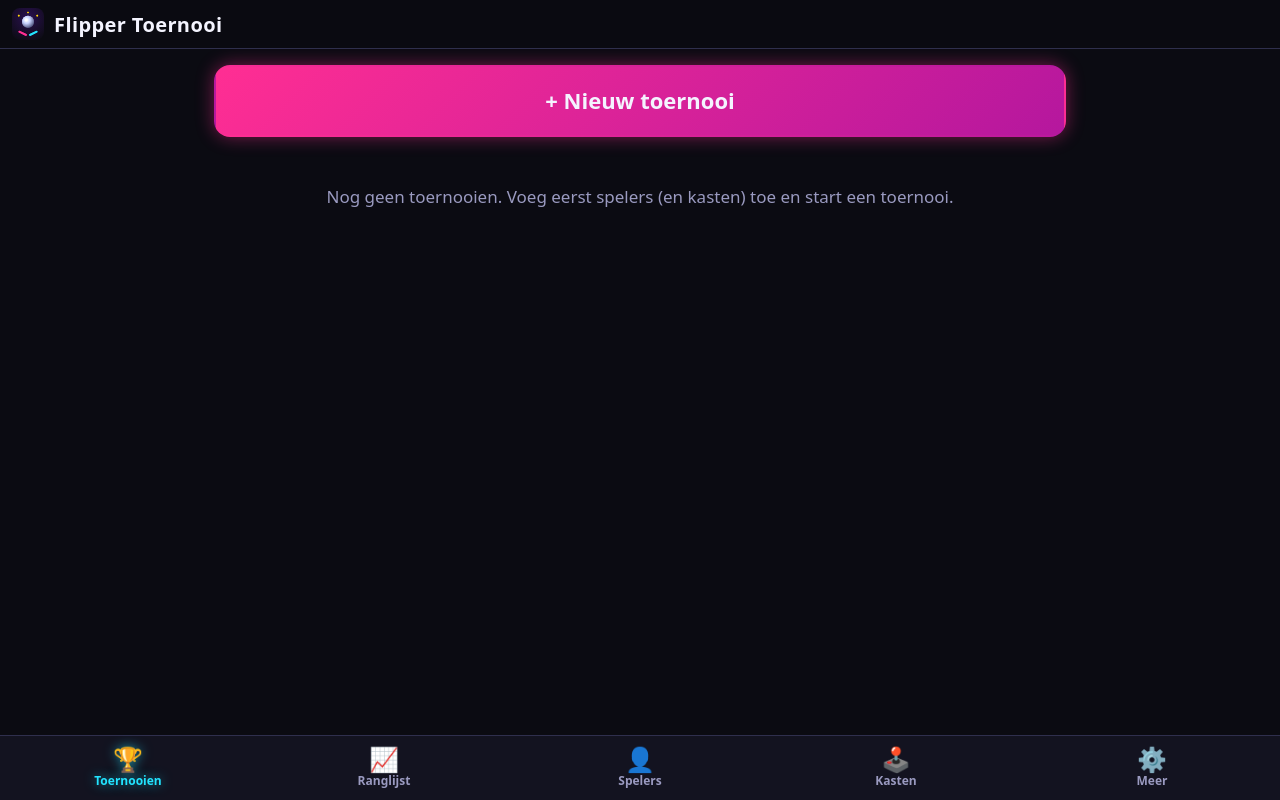
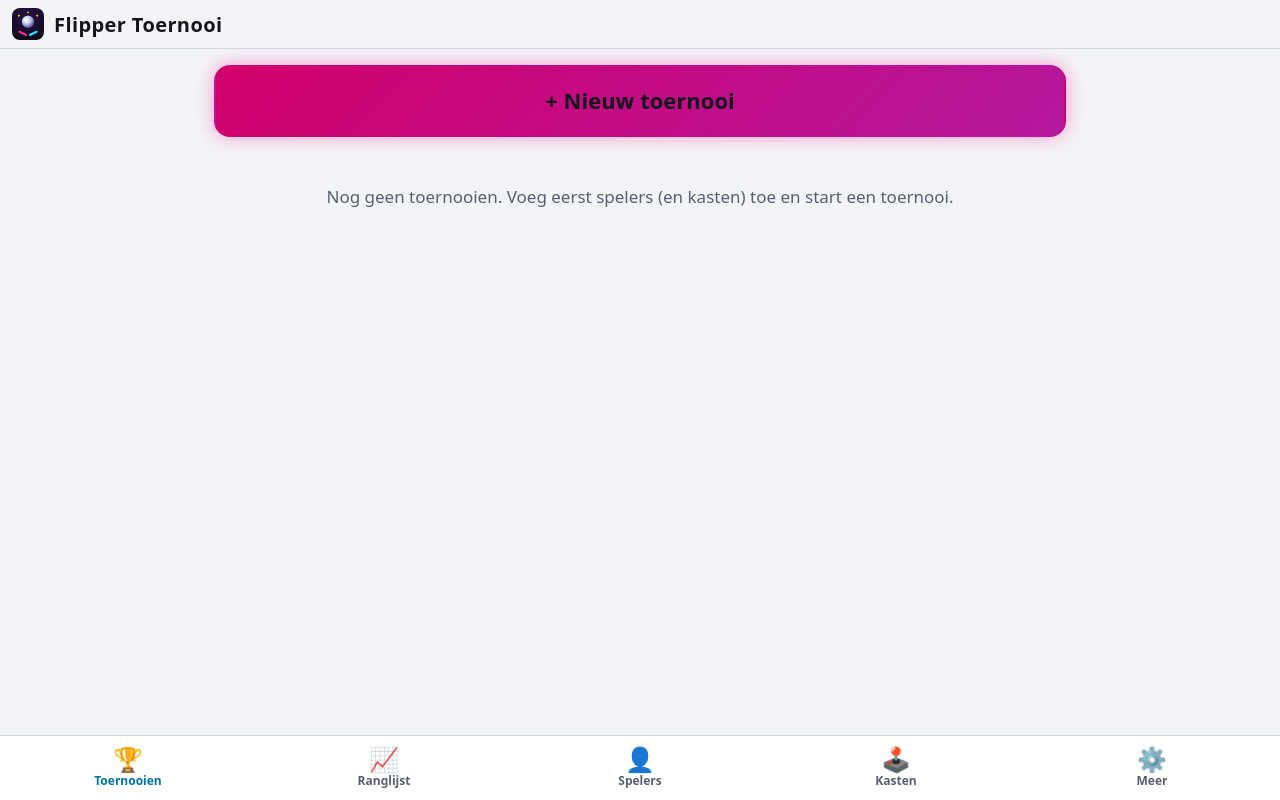
Before and after one commit to Voetzool/flipper-tournement, a Preact app: page / in a window 1280 px wide. Built offline with nearby package versions, Linux system fonts and the light colour scheme.

Commit message:
Lichte modus met keuze Automatisch/Licht/Donker
Co-Authored-By: Claude Opus 5.5 <noreply@anthropic.com>
Claude-Session: https://claude.ai/code/session_01DSo8nBC2zV24FVkysocw3H

```diff
--- /dev/null
+++ b/src/app/settings.ts
@@ -0,0 +1,42 @@
+import { effect, signal } from '@preact/signals';
+
+// Instellingen per apparaat (niet in de back-up): bewaard in localStorage.
+
+export type ThemeChoice = 'auto' | 'light' | 'dark';
+
+function load<T extends string>(key: string, allowed: readonly T[], fallback: T): T {
+  try {
+    const v = localStorage.getItem(key) as T | null;
+    return v && allowed.includes(v) ? v : fallback;
+  } catch {
+    return fallback;
+  }
+}
+
+function save(key: string, value: string) {
+  try {
+    localStorage.setItem(key, value);
+  } catch {
+    // privé-venster e.d.: dan geldt de keuze alleen voor deze sessie
+  }
+}
+
+export const theme = signal<ThemeChoice>(load('theme', ['auto', 'light', 'dark'] as const, 'auto'));
+
+const media = typeof matchMedia === 'function' ? matchMedia('(prefers-color-scheme: light)') : null;
+const systemLight = signal(media?.matches ?? false);
+media?.addEventListener?.('change', (e) => (systemLight.value = e.matches));
+
+/** Zet het thema op de pagina. Roep aan vóór de eerste render (geen flits). */
+export function initSettings() {
+  effect(() => {
+    const resolved = theme.value === 'auto' ? (systemLight.value ? 'light' : 'dark') : theme.value;
+    document.documentElement.dataset.theme = resolved;
+    document.querySelector('meta[name="theme-color"]')?.setAttribute('content', resolved === 'light' ? '#f3f4f8' : '#0b0b12');
+  });
+}
+
+export function setTheme(t: ThemeChoice) {
+  theme.value = t;
+  save('theme', t);
+}
--- a/src/main.tsx
+++ b/src/main.tsx
@@ -1,11 +1,13 @@
 import { render } from 'preact';
 import { initPwa } from './app/pwa';
+import { initSettings } from './app/settings';
 import { initState } from './app/state';
 import { requestPersistence } from './db/db';
 import { syncMissingRules } from './rules/rules';
 import { App } from './ui/App';
 import './ui/theme.css';
 
+initSettings();
 render(<App />, document.getElementById('app')!);
 
 initState()
--- a/src/ui/screens/More.tsx
+++ b/src/ui/screens/More.tsx
@@ -1,6 +1,7 @@
 import { useEffect, useState } from 'preact/hooks';
 import { events, lastBackupAt, markBackedUp, showToast, state, store } from '../../app/state';
 import { offlineReady } from '../../app/pwa';
+import { setTheme, theme, type ThemeChoice } from '../../app/settings';
 import { backupFileName, makeBackup, parseBackup } from '../../backup/backup';
 import { requestPersistence } from '../../db/db';
 import { catalog, catalogError, catalogStatus, catalogVersion, fetchRemoteMeta, loadStoredCatalog, updateCatalog } from '../../catalog/catalog';
@@ -67,6 +68,24 @@ export function MoreScreen() {
   return (
     <Shell title="Meer">
       <BackupBanner />
+      <h2>Weergave</h2>
+      <div class="card stack">
+        <div class="seg" role="radiogroup" aria-label="Weergave">
+          {(
+            [
+              ['auto', 'Automatisch'],
+              ['light', '☀️ Licht'],
+              ['dark', '🌙 Donker'],
+            ] as [ThemeChoice, string][]
+          ).map(([v, label]) => (
+            <button key={v} class={theme.value === v ? 'on' : ''} role="radio" aria-checked={theme.value === v} onClick={() => setTheme(v)}>
+              {label}
+            </button>
+          ))}
+        </div>
+        <p class="small muted" style="margin:0">Automatisch volgt de instelling van je telefoon.</p>
+      </div>
+
       <h2>Back-up</h2>
       <div class="card stack">
         <p style="margin:0">
--- a/src/ui/theme.css
+++ b/src/ui/theme.css
@@ -15,11 +15,60 @@
   --gold: #ffd60a;
   --silver: #c9d3ff;
   --bronze: #ff9d5c;
+  --topbar-bg: rgba(11, 11, 18, 0.92);
+  --nav-bg: rgba(20, 20, 34, 0.96);
+  --overlay: rgba(0, 0, 0, 0.6);
+  --shadow: rgba(0, 0, 0, 0.5);
+  --sb-row-bg: rgba(27, 27, 46, 0.85);
+  --sb-glow: #241046;
+  --chart: #0e9cbc;
+  --img-bg: #000;
   --radius: 16px;
   --tap: 56px;
   --safe-top: env(safe-area-inset-top, 0px);
   --safe-bottom: env(safe-area-inset-bottom, 0px);
   color-scheme: dark;
+}
+
+/* Lichte modus. settings.ts zet data-theme altijd op "light" of "dark" ("Automatisch" volgt de telefoon). */
+:root[data-theme='light'] {
+  --bg: #f3f4f8;
+  --bg-2: #e9ebf2;
+  --card: #ffffff;
+  --card-2: #eef0f6;
+  --line: #d5d8e3;
+  --text: #15151f;
+  --muted: #5b5e70;
+  --pink: #d1006b;
+  --cyan: #0072a3;
+  --yellow: #a36d00;
+  --green: #0d8a46;
+  --orange: #c45a00;
+  --red: #cc1f36;
+  --gold: #a36d00;
+  --silver: #66718f;
+  --bronze: #b0541f;
+  --topbar-bg: rgba(243, 244, 248, 0.94);
+  --nav-bg: rgba(255, 255, 255, 0.97);
+  --overlay: rgba(20, 20, 40, 0.45);
+  --shadow: rgba(20, 20, 40, 0.18);
+  --sb-row-bg: rgba(255, 255, 255, 0.92);
+  --sb-glow: #e4dcff;
+  --chart: #0b7390;
+  --img-bg: #e9ebf2;
+  color-scheme: light;
+}
+
+/* Gloed-effecten passen niet bij een lichte achtergrond */
+:root[data-theme='light'] .bottomnav a.active,
+:root[data-theme='light'] .sb-row .p,
+:root[data-theme='light'] .hero .big {
+  text-shadow: none;
+}
+
+:root[data-theme='light'] .sb-row.rank-1,
+:root[data-theme='light'] .seg button.on {
+  box-shadow: none;
 }
 
 * {
@@ -67,7 +116,7 @@ a {
   align-items: center;
   gap: 8px;
   padding: calc(var(--safe-top) + 8px) 12px 8px;
-  background: rgba(11, 11, 18, 0.92);
+  background: var(--topbar-bg);
   backdrop-filter: blur(8px);
   -webkit-backdrop-filter: blur(8px);
   border-bottom: 1px solid var(--line);
@@ -104,7 +153,7 @@ main {
   z-index: 20;
   display: grid;
   grid-template-columns: repeat(5, 1fr);
-  background: rgba(20, 20, 34, 0.96);
+  background: var(--nav-bg);
   border-top: 1px solid var(--line);
   padding-bottom: var(--safe-bottom);
 }
@@ -415,7 +464,7 @@ h2:first-child {
 .chip.on {
   border-color: var(--pink);
   background: rgba(255, 46, 147, 0.18);
-  color: #fff;
+  color: var(--text);
 }
 
 .points-row {
@@ -589,7 +638,7 @@ h2:first-child {
   position: fixed;
   inset: 0;
   z-index: 50;
-  background: rgba(0, 0, 0, 0.6);
+  background: var(--overlay);
   display: flex;
   align-items: flex-end;
   justify-content: center;
@@ -697,7 +746,7 @@ h2:first-child {
   background: var(--card-2);
   border: 1px solid var(--yellow);
   font-weight: 650;
-  box-shadow: 0 8px 30px rgba(0, 0, 0, 0.5);
+  box-shadow: 0 8px 30px var(--shadow);
   display: flex;
   align-items: center;
   gap: 14px;
@@ -736,7 +785,7 @@ h2:first-child {
 .scoreboard {
   min-height: 100dvh;
   padding: calc(var(--safe-top) + 16px) 4vw 24px;
-  background: radial-gradient(ellipse at top, #241046 0%, var(--bg) 60%);
+  background: radial-gradient(ellipse at top, var(--sb-glow) 0%, var(--bg) 60%);
 }
 
 .scoreboard header {
@@ -774,7 +823,7 @@ h2:first-child {
   gap: 0.6em;
   padding: 0.35em 0.6em;
   border-radius: 0.4em;
-  background: rgba(27, 27, 46, 0.85);
+  background: var(--sb-row-bg);
   border: 1px solid var(--line);
   font-size: var(--sb-size, clamp(20px, 3.6vw, 52px));
   font-weight: 800;
@@ -922,7 +971,7 @@ a.plain {
   white-space: nowrap;
 }
 
-/* Grafiek: lijn #0e9cbc (gevalideerd op de donkere kaartkleur), recessief raster */
+/* Grafiek: lijn var(--chart): #0e9cbc op donker / #0b7390 op licht (beide gevalideerd), recessief raster */
 .chart {
   position: relative;
   padding-top: 34px;
@@ -947,14 +996,14 @@ a.plain {
 
 .chart .line {
   fill: none;
-  stroke: #0e9cbc;
+  stroke: var(--chart);
   stroke-width: 2;
   stroke-linejoin: round;
   stroke-linecap: round;
 }
 
 .chart .band {
-  fill: #0e9cbc;
+  fill: var(--chart);
   opacity: 0.16;
 }
 
@@ -965,7 +1014,7 @@ a.plain {
 }
 
 .chart .dot {
-  fill: #0e9cbc;
+  fill: var(--chart);
   stroke: var(--card);
   stroke-width: 2;
 }
@@ -1002,7 +1051,7 @@ a.plain {
   max-height: 46vh;
   object-fit: contain;
   border-radius: var(--radius);
-  background: #000;
+  background: var(--img-bg);
   margin-bottom: 8px;
 }
 
```
Also changed, not shown: 1 other file (tests, documents, lock files or other folders).
